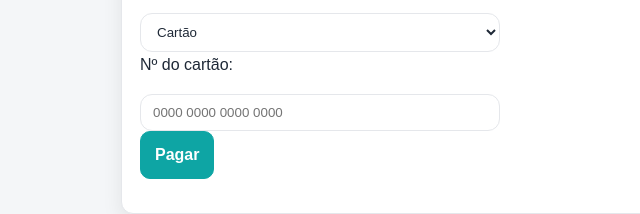
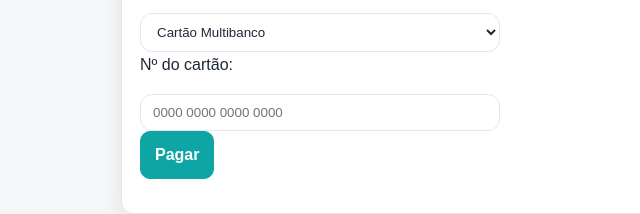
Before and after one commit to tiaguitoo/Projeto_Turismo_Tiago, a plain HTML site: page carrinho/finalizar-roteiro.html in a window 1280 px wide. Shown: the part 579-793 px from the top of the page, 53-693 px from the left. Drawn offline with Linux system fonts and the light colour scheme.

Commit message:
Update finalizar-roteiro.html

```diff
--- a/carrinho/finalizar-roteiro.html
+++ b/carrinho/finalizar-roteiro.html
@@ -45,9 +45,8 @@
 
   <p>Método:</p>
   <select>
-    <option>Cartão</option>
-    <option>MB WAY</option>
-    <option>PayPal</option>
+    <option>Cartão Multibanco</option>
+    <option>Cartão de Crédito</option>
   </select>
 
   <p>Nº do cartão:</p>
```
